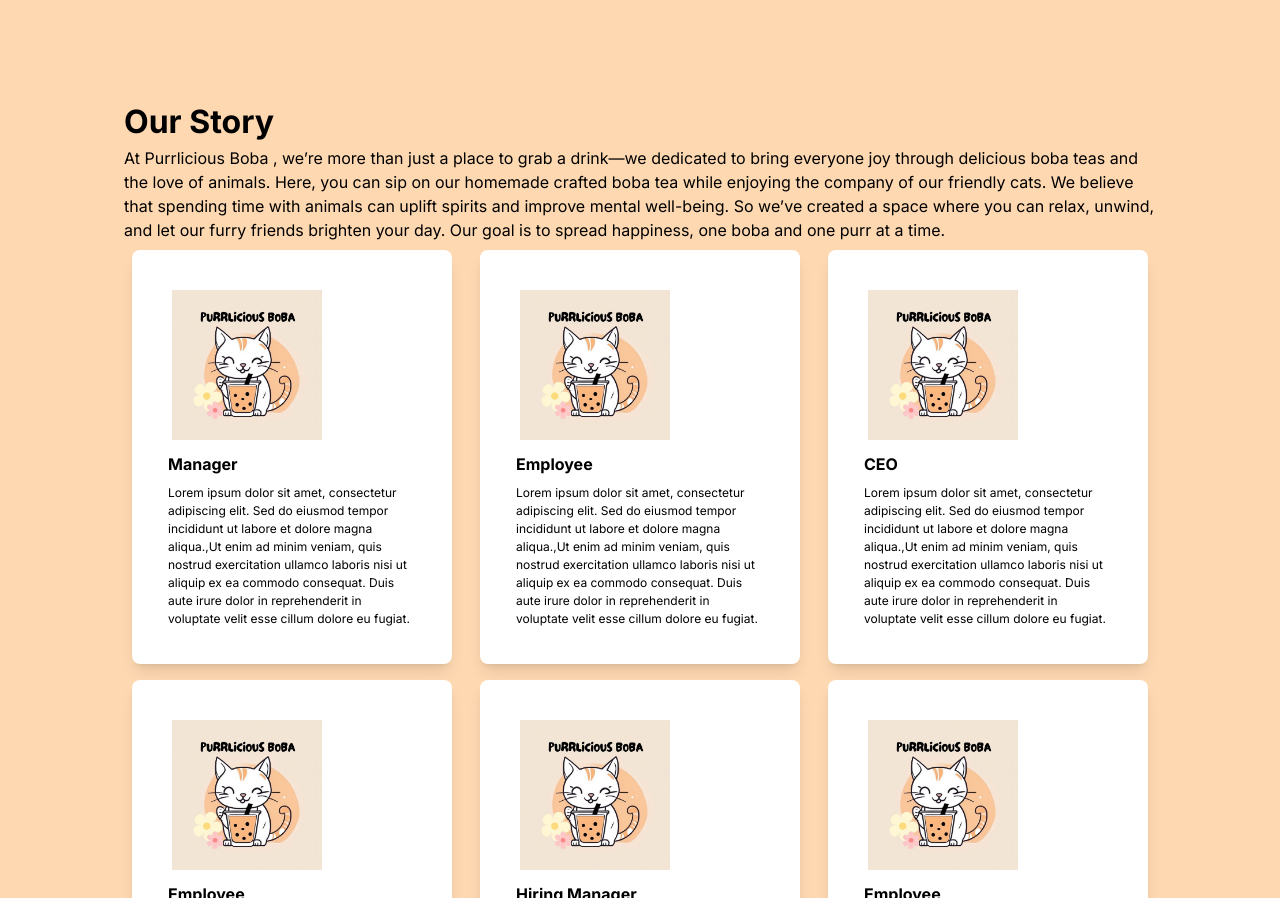
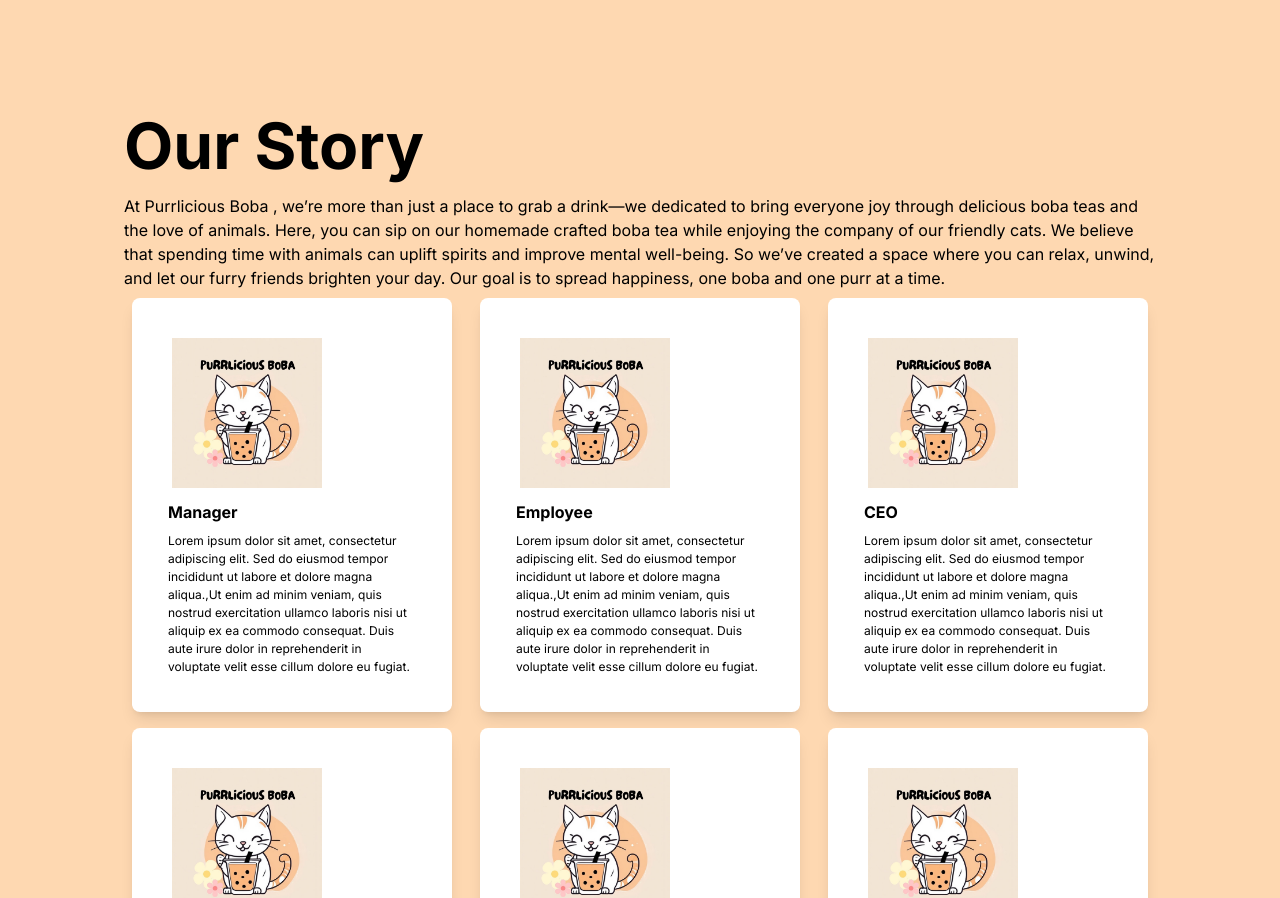
Before and after one commit to devanshkat/purrlicious-boba, a Next.js app in the folder frontend/: page /about in a window 1280 px wide. Shown: the part 819-1717 px from the top of the page. Built offline with nearby package versions, Linux system fonts and the light colour scheme; a web font is replaced by a local one.

Commit message:
Updated EmployeeList
- Changed the font to be bigger

```diff
--- a/frontend/app/about/components/EmployeeList.tsx
+++ b/frontend/app/about/components/EmployeeList.tsx
@@ -8,7 +8,7 @@ interface EmployeeListProps {
 const EmployeeList : React.FC<EmployeeListProps> = ({emList}) => {
   return (
     <div className="p-5">
-      <div className="text-[2rem] font-bold text-black">Our Story</div>
+      <div className="text-[4rem] font-bold text-black">Our Story</div>
       <div className="text-black">At Purrlicious Boba , we’re more than just a place to grab a drink—we dedicated to bring everyone  joy through
         delicious  boba teas and the love of animals. Here, you can sip on our homemade crafted boba tea while enjoying
         the company of our friendly  cats. We believe that spending time with animals can uplift spirits and improve mental
```
